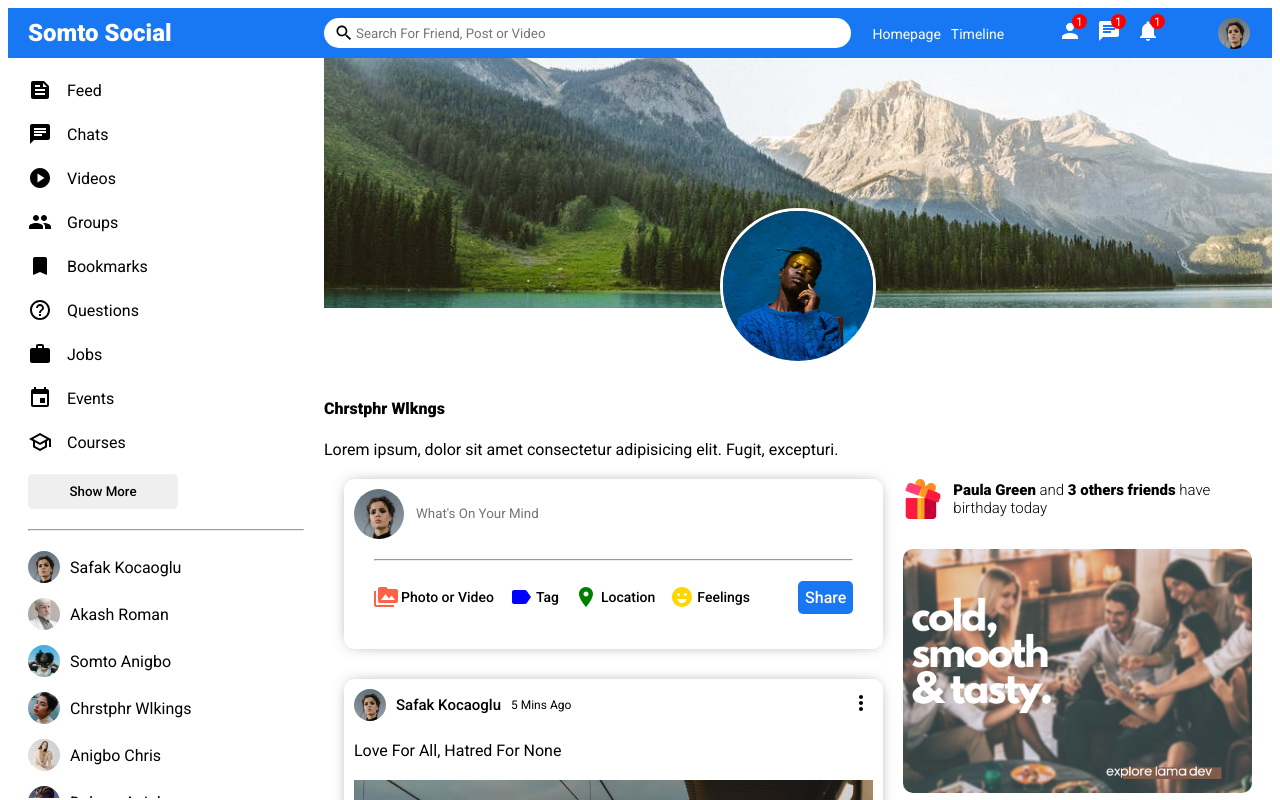
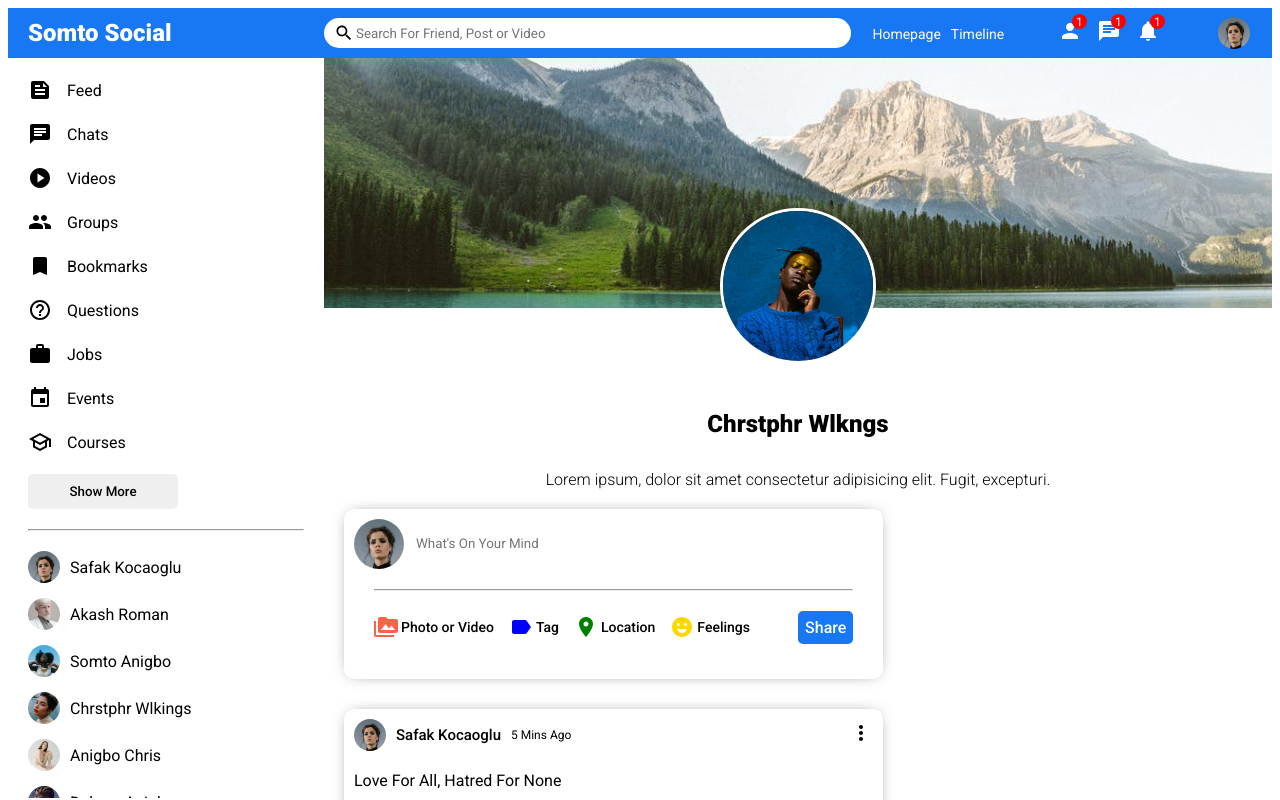
Before and after one commit to Chrstphr9/React-Social-App, a React (Vite) app: page / in a window 1280 px wide. Shown: the top 800 px of the page. Built offline with nearby package versions, Linux system fonts and the light colour scheme.

Commit message:
homerightbar function

```diff
--- a/src/components/Profile/Profile.css
+++ b/src/components/Profile/Profile.css
@@ -30,6 +30,21 @@
     border: 3px solid white;
 }
 
+.profileInfo {
+    display: flex;
+    flex-direction: column;
+    align-items: center;
+    justify-content: center;
+}
+
+.profileInfoName {
+      font-size: 24px;
+}
+
+.profileInfoDesc {
+    font-weight: 300;
+}
+
 .profileRightBottom {
     display: flex;
 }
--- a/src/components/Profile/Profile.jsx
+++ b/src/components/Profile/Profile.jsx
@@ -23,7 +23,7 @@ export default function Profile() {
         </div>
         <div className="profileRightBottom">
           <Feed />
-        <Rightbar />
+        <Rightbar profile/>
         </div>
       </div>
     </div>
--- a/src/components/Rightbar/Rightbar.jsx
+++ b/src/components/Rightbar/Rightbar.jsx
@@ -2,11 +2,12 @@ import "./Rightbar.css"
 import { Users } from "../../dummyData"
 import Online from "../Online/Online"
 
-export default function Rightbar() {
-  return (
-    <div className="rightbar">
-      <div className="rightbarWrapper">
-        <div className="birthdayContainer">
+export default function Rightbar({profile}) {
+
+  const HomeRightbar = () => {
+    return (
+      <>
+       <div className="birthdayContainer">
           <img src="/src/assets/gift.png" alt="" className="birthdayImg" />
           <span className="birthdayText">
 
@@ -19,6 +20,14 @@ export default function Rightbar() {
             <Online key={u.id} user={u} />
           ))}
         </ul>
+      </>
+    )
+  };
+
+  return (
+    <div className="rightbar">
+      <div className="rightbarWrapper">
+
       </div>
     </div>
   )
```
